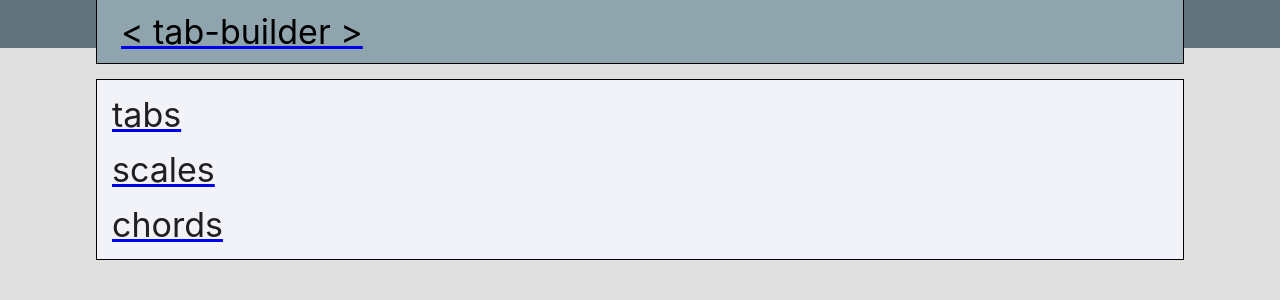
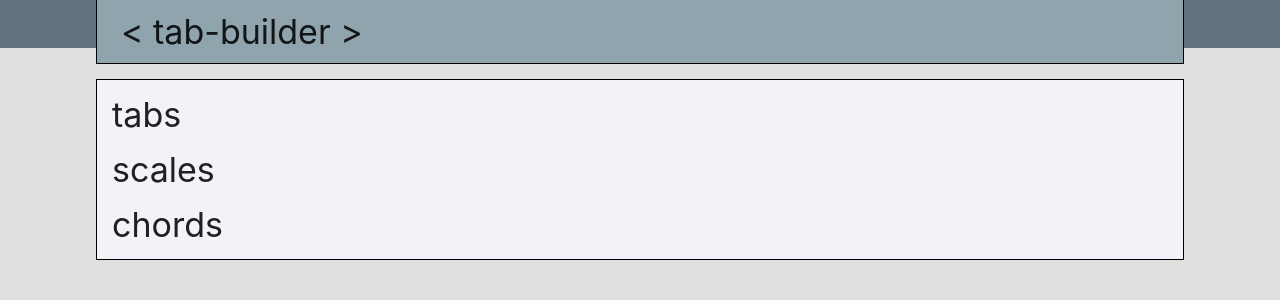
Before and after one commit to bcrabbe/tab-builder, a React (Create React App) app: page /#/ in a window 1280 px wide. Shown: the top 300 px of the page. Built offline with nearby package versions, Linux system fonts and the light colour scheme.

Commit message:
stop underlining links

```diff
--- a/src/components/Home.jsx
+++ b/src/components/Home.jsx
@@ -3,7 +3,7 @@ import { withStyles } from '@material-ui/core/styles';
 import PropTypes from 'prop-types';
 import * as R from 'ramda';
 import classnames from 'classnames';
-import {Link} from 'react-router-dom';
+import {NavLink} from 'react-router-dom';
 import Typography from '@material-ui/core/Typography';
 
 class Home extends React.PureComponent {
@@ -32,19 +32,21 @@ class Home extends React.PureComponent {
           classes.root,
         )}
       >
-        {R.map(
-          route => (
-            <Link to={`/${route}`}>
-              <Typography
-                variant='h4'
-                className={classes.route}
-              >
-                {route}
-              </Typography>
-            </Link>
-          ),
-          ["tabs", "scales", "chords"]
-        )}
+        {R.map(route => (
+          <NavLink
+            className={classnames(
+              classes.link,
+            )}to={`/${route}`}
+          >
+            <Typography
+              className={classes.route}
+              variant='h4'
+            >
+              {route}
+            </Typography>
+          </NavLink>
+        ), ["tabs", "scales", "chords"])
+        }
       </div>
     );
   }
@@ -54,6 +56,9 @@ const styles = theme => ({
   root: {
     width: '100%'
   },
+  link: {
+    textDecoration: 'none',
+  },
   route: {
     marginLeft: theme.spacing.margin*theme.spacing.marginScale,
     marginBottom: theme.spacing.margin*theme.spacing.marginScale,
--- a/src/components/PersistentLayout.jsx
+++ b/src/components/PersistentLayout.jsx
@@ -31,10 +31,12 @@ class PersistentLayout extends React.Component {
       <div className={classes.root}>
         <AppBar color= 'primary' postition='static' className={classes.appBar}>
           <Toolbar className={classes.toolbar}>
-            <Link to='/'>
+            <Link
+              className={classes.subHeading}
+              to='/'
+            >
               <Typography
                 variant='h4'
-                className={classes.subHeading}
               >
                 {"< tab-builder >"}
               </Typography>
```
